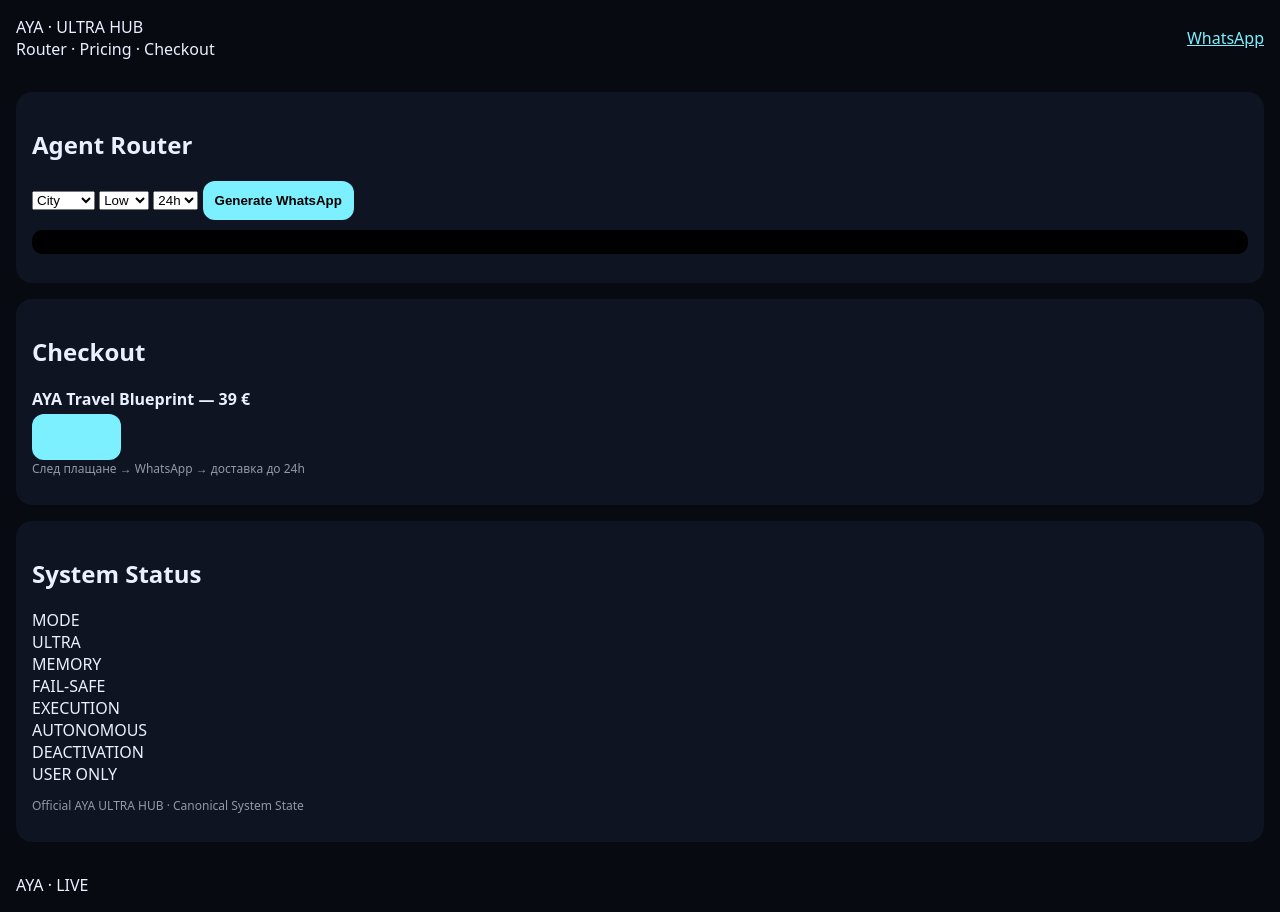
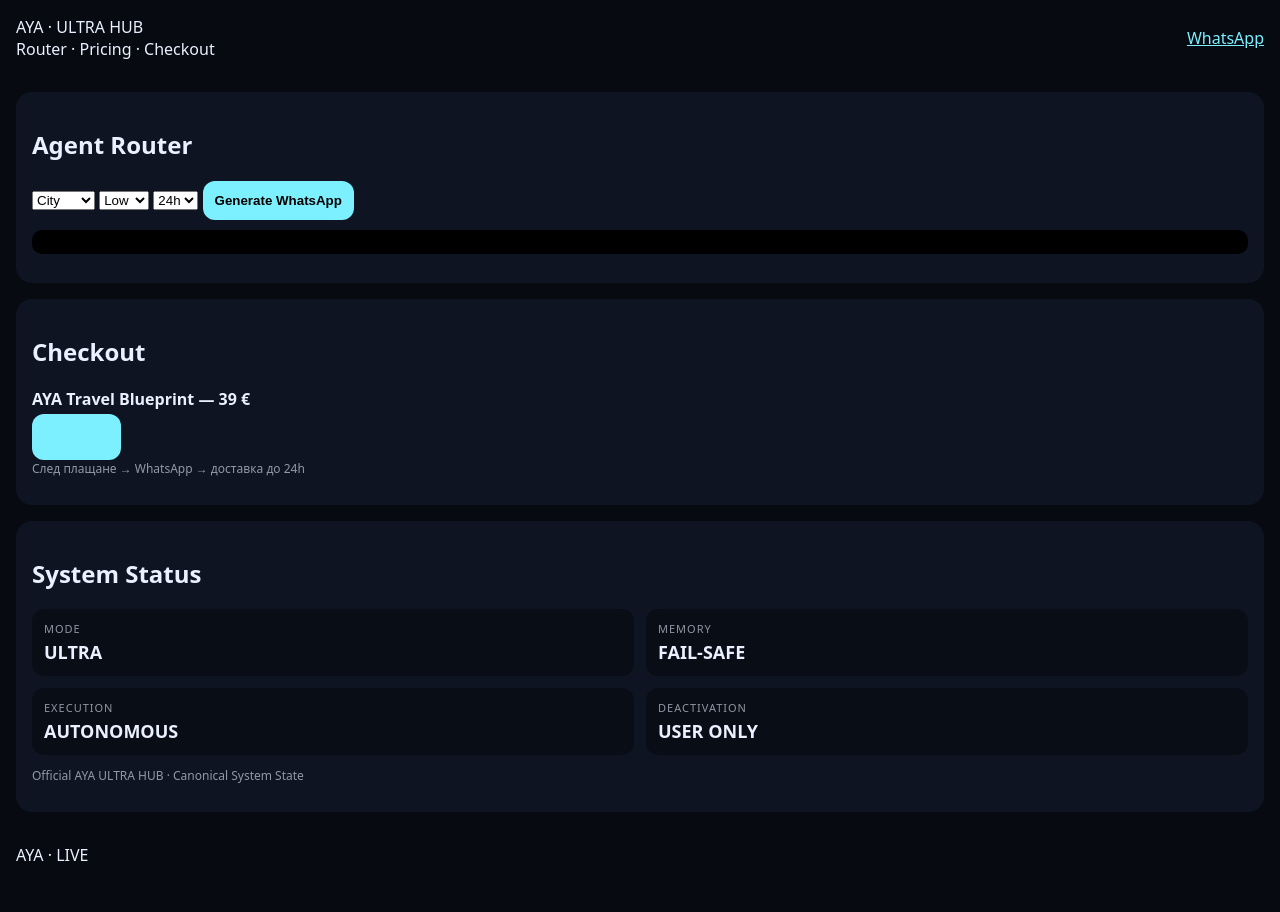
Before and after one commit to goceterziev-creator/aya-ultra-hub, a plain HTML site: page index.html in a window 1280 px wide. After the commit the page ends 882 px from the top, so only its background shows below. Drawn offline with Linux system fonts and the light colour scheme.

Commit message:
Update style.css

```diff
--- a/style.css
+++ b/style.css
@@ -16,6 +16,30 @@ body {
   display: grid;
   gap: 16px;
   padding: 16px;
+}
+.status-grid {
+  display: grid;
+  grid-template-columns: repeat(2, 1fr);
+  gap: 12px;
+  margin-top: 12px;
+}
+
+.status-item {
+  background: rgba(0,0,0,0.35);
+  padding: 12px;
+  border-radius: 12px;
+}
+
+.label {
+  font-size: 11px;
+  letter-spacing: 1px;
+  opacity: 0.6;
+}
+
+.value {
+  font-size: 18px;
+  font-weight: 800;
+  margin-top: 4px;
 }
 
 .card {
```
